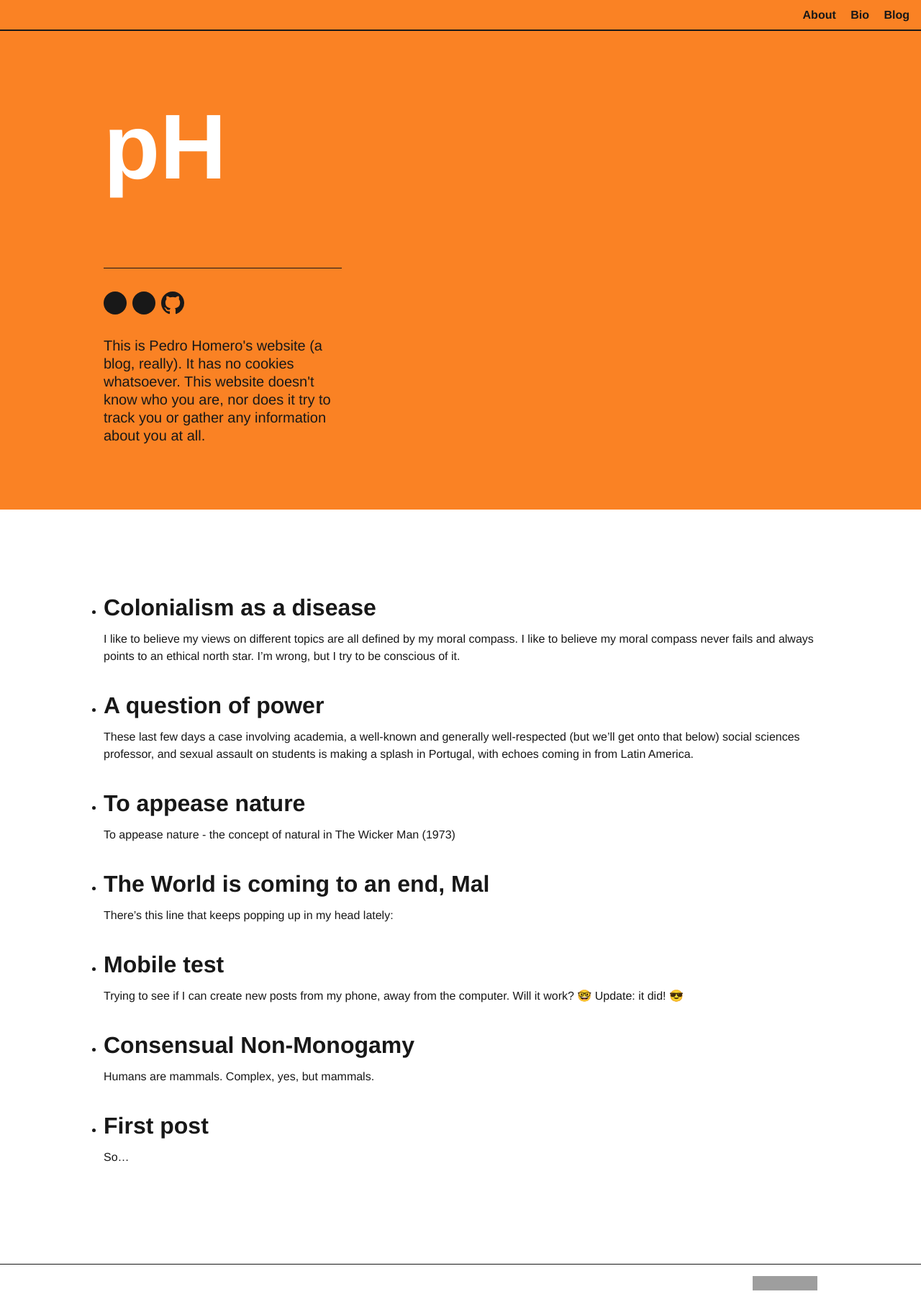
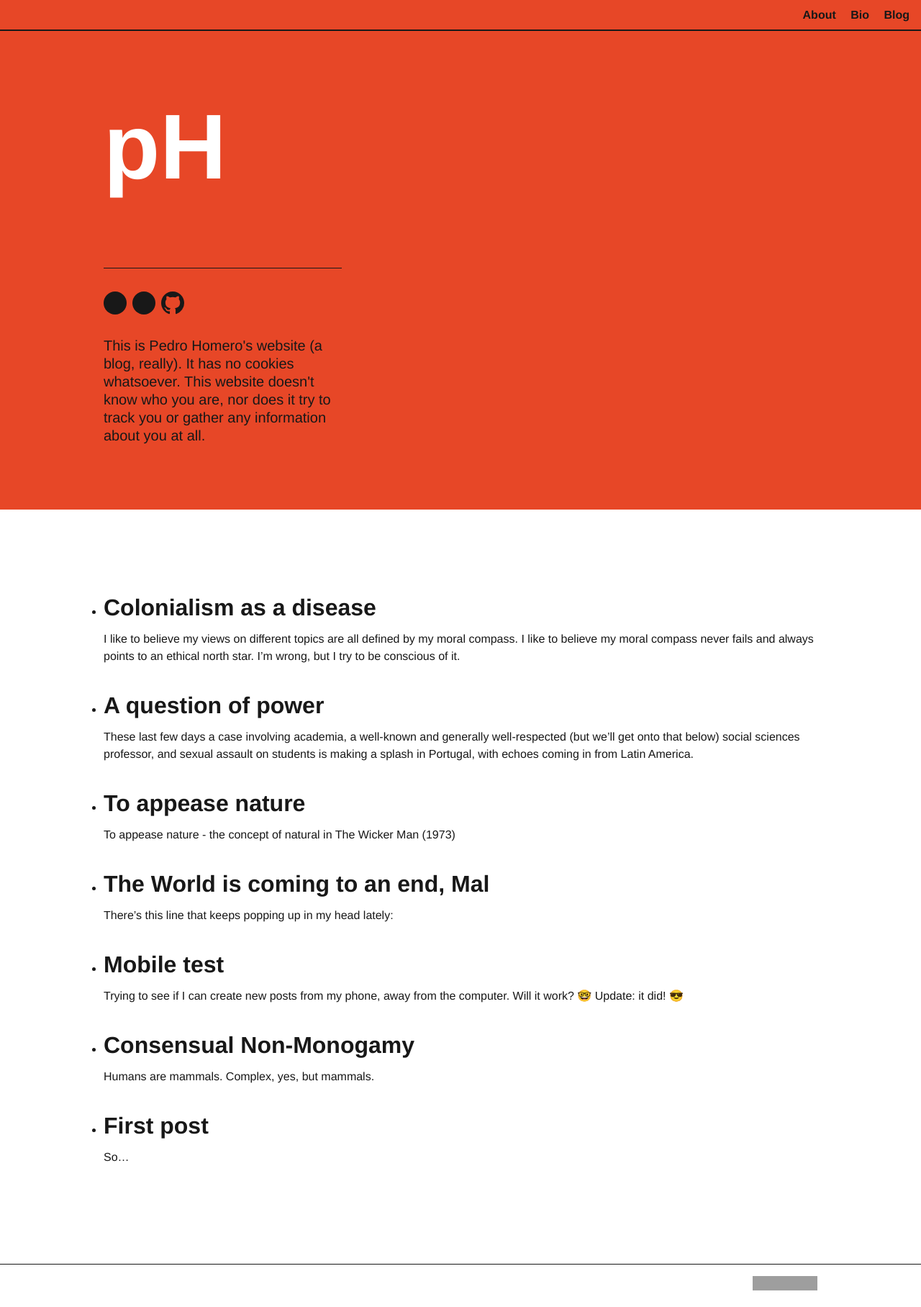
Before and after one commit to pedro-homero/pedro-homero.github.io, a Jekyll site: the page built from index.markdown, in a window 1280 px wide. Shown: the whole page at 72% size. Built offline with Jekyll 4.4.1, drawn with Linux system fonts in a browser that asks for light colours; grey boxes are pictures that could not be loaded.

Commit message:
Update _config.yml
theme change (from orange to red)

```diff
--- a/_config.yml
+++ b/_config.yml
@@ -30,7 +30,7 @@ github_username:  pedro-homero
 staticman_url: https://cc16-2001-818-e2b6-b900-a47b-54c-b3cc-e5a.eu.ngrok.io//v2/entry/pedro-homero/pedro-homero.github.io/main/comments
 # Build settings
 theme: jekyll-swiss
-theme_color: orange
+theme_color: red
 plugins:
   - jekyll-feed
   - jemoji
```
